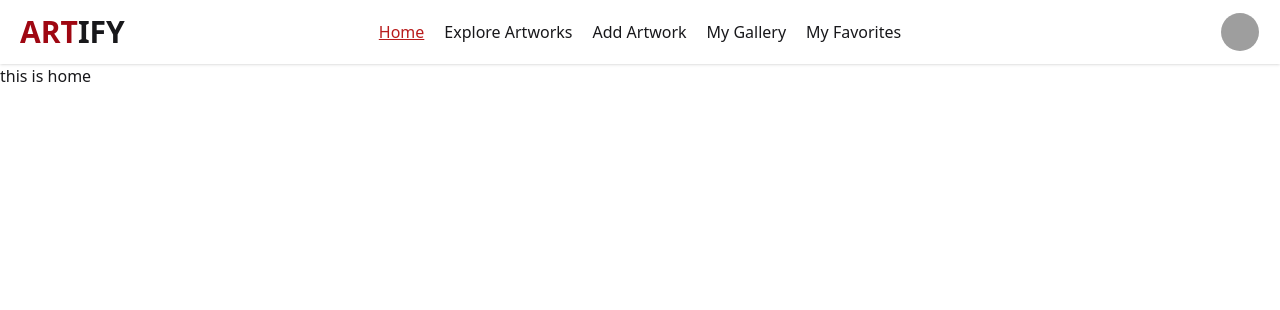
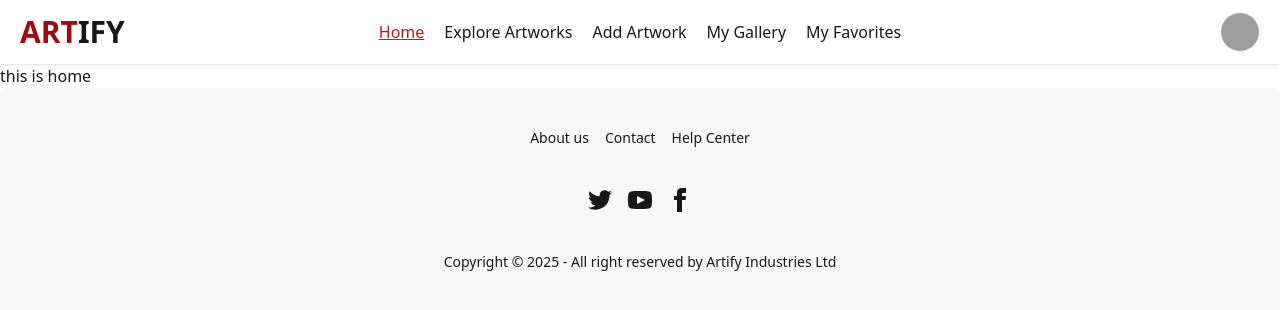
Before and after one commit to rakib120822/artify-client, a React (Vite) app: page / in a window 1280 px wide. Shown: the top 310 px of the page. Built offline with nearby package versions, Linux system fonts and the light colour scheme; grey boxes are pictures that could not be loaded.

Commit message:
added footer

```diff
--- /dev/null
+++ b/src/components/Footer.jsx
@@ -0,0 +1,60 @@
+import React from "react";
+import { Link } from "react-router";
+
+function Footer() {
+  return (
+    <footer className="footer footer-horizontal footer-center bg-base-200 text-base-content rounded p-10">
+      <nav className="grid grid-flow-col gap-4">
+        <Link className="link link-hover">About us</Link>
+        <Link className="link link-hover">Contact</Link>
+        <Link className="link link-hover">Help Center</Link>
+
+      </nav>
+      <nav>
+        <div className="grid grid-flow-col gap-4">
+          <Link>
+            <svg
+              xmlns="http://www.w3.org/2000/svg"
+              width="24"
+              height="24"
+              viewBox="0 0 24 24"
+              className="fill-current"
+            >
+              <path d="M24 4.557c-.883.392-1.832.656-2.828.775 1.017-.609 1.798-1.574 2.165-2.724-.951.564-2.005.974-3.127 1.195-.897-.957-2.178-1.555-3.594-1.555-3.179 0-5.515 2.966-4.797 6.045-4.091-.205-7.719-2.165-10.148-5.144-1.29 2.213-.669 5.108 1.523 6.574-.806-.026-1.566-.247-2.229-.616-.054 2.281 1.581 4.415 3.949 4.89-.693.188-1.452.232-2.224.084.626 1.956 2.444 3.379 4.6 3.419-2.07 1.623-4.678 2.348-7.29 2.04 2.179 1.397 4.768 2.212 7.548 2.212 9.142 0 14.307-7.721 13.995-14.646.962-.695 1.797-1.562 2.457-2.549z"></path>
+            </svg>
+          </Link>
+          <Link>
+            <svg
+              xmlns="http://www.w3.org/2000/svg"
+              width="24"
+              height="24"
+              viewBox="0 0 24 24"
+              className="fill-current"
+            >
+              <path d="M19.615 3.184c-3.604-.246-11.631-.245-15.23 0-3.897.266-4.356 2.62-4.385 8.816.029 6.185.484 8.549 4.385 8.816 3.6.245 11.626.246 15.23 0 3.897-.266 4.356-2.62 4.385-8.816-.029-6.185-.484-8.549-4.385-8.816zm-10.615 12.816v-8l8 3.993-8 4.007z"></path>
+            </svg>
+          </Link>
+          <Link>
+            <svg
+              xmlns="http://www.w3.org/2000/svg"
+              width="24"
+              height="24"
+              viewBox="0 0 24 24"
+              className="fill-current"
+            >
+              <path d="M9 8h-3v4h3v12h5v-12h3.642l.358-4h-4v-1.667c0-.955.192-1.333 1.115-1.333h2.885v-5h-3.808c-3.596 0-5.192 1.583-5.192 4.615v3.385z"></path>
+            </svg>
+          </Link>
+        </div>
+      </nav>
+      <aside>
+        <p>
+          Copyright © {new Date().getFullYear()} - All right reserved by Artify
+          Industries Ltd
+        </p>
+      </aside>
+    </footer>
+  );
+}
+
+export default Footer;
--- a/src/layout/Root.jsx
+++ b/src/layout/Root.jsx
@@ -1,16 +1,22 @@
-import React from 'react'
-import Navbar from '../components/Navbar'
-import { Outlet } from 'react-router'
+import React from "react";
+import Navbar from "../components/Navbar";
+import { Outlet } from "react-router";
+import Footer from "../components/Footer";
 
 function Root() {
   return (
-    <div className='flex flex-col justify-between'>
-      <Navbar/>
-      <div className='flex-1'>
-        <Outlet/>
+    <div className="flex flex-col ">
+      <div className="sticky top-0">
+        <Navbar />
+      </div>
+      <div className="flex-1">
+        <Outlet />
+      </div>
+      <div>
+        <Footer />
       </div>
     </div>
-  )
+  );
 }
 
-export default Root
+export default Root;
```
